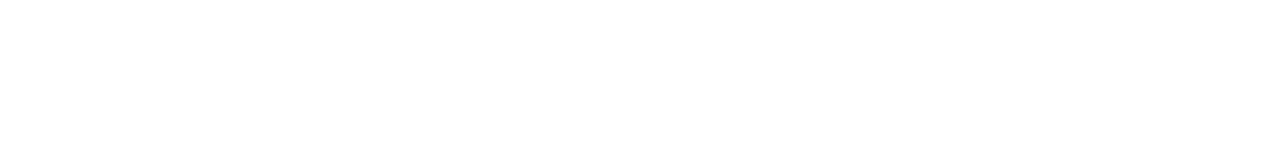
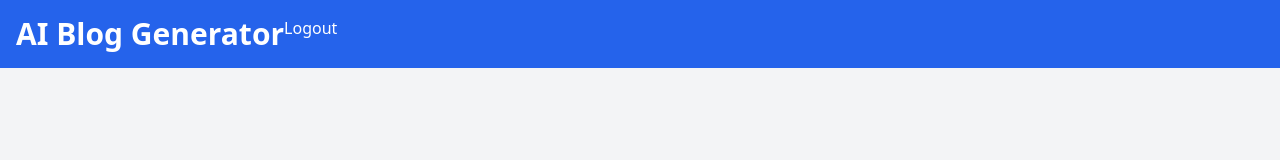
Before and after one commit to nitish023/ai-blog-app, a plain HTML site: page frontend/index.html in a window 1280 px wide. Drawn offline with nearby package versions, Linux system fonts and the light colour scheme.

Commit message:
Add TailwindCSS and create a navbar for the app's navigation

```diff
--- a/frontend/index.html
+++ b/frontend/index.html
@@ -5,8 +5,17 @@
     <meta http-equiv="X-UA-Compatible" content="IE=edge">
     <meta name="viewport" content="width=device-width, initial-scale=1.0">
     <title>AI Blog Generator</title>
+    <link href="https://cdn.jsdelivr.net/npm/tailwindcss@2.2.19/dist/tailwind.min.css" rel="stylesheet">
 </head>
-<body>
-
+<body class="flex flex-col min-h-screen bg-gray-100 font-sans antialised">
+    <!-- Navbar -->
+    <nav class="bg-blue-600 p-4 text-white flex justify">
+        <div>
+            <h1 class="text-3xl font-bold">AI Blog Generator</h1>
+        </div>
+        <div>
+            <a href="#" class="text-white hover:underline">Logout</a>
+        </div>
+    </nav>
 </body>
 </html>
```
